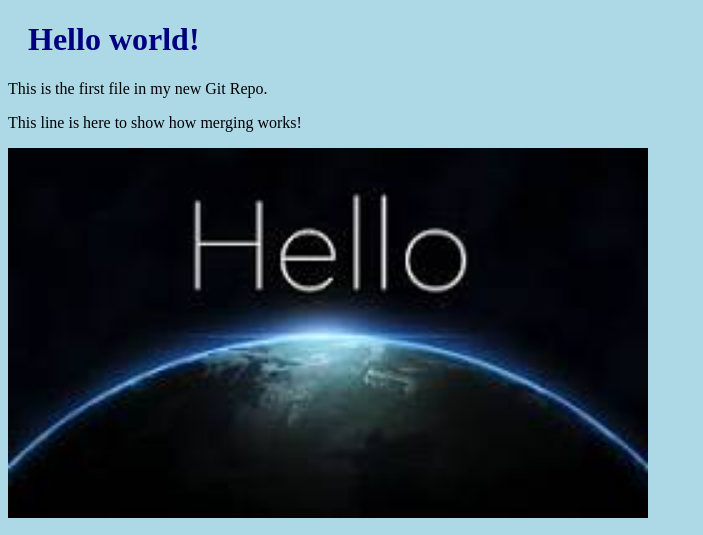
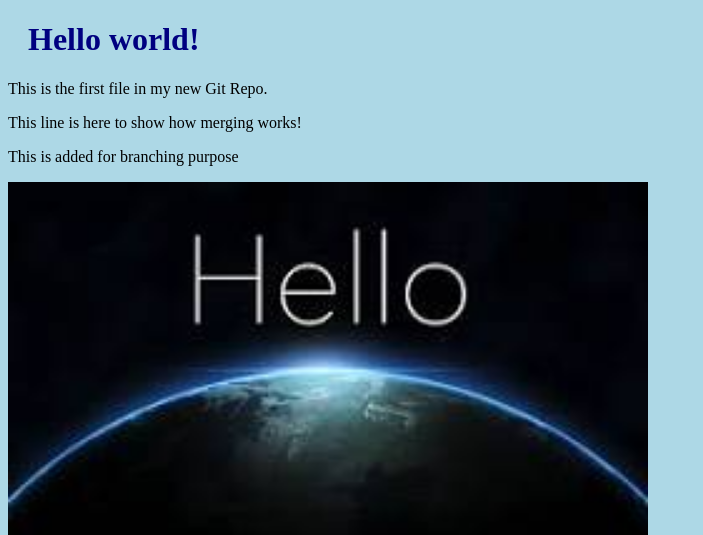
Before and after one commit to nidhi14021/Demo, a plain HTML site: page index.html in a window 1280 px wide. Shown: the top 535 px of the page, without its empty margins (0-703 px from the left). Drawn offline with Linux system fonts and the light colour scheme.

Commit message:
added branching msg

```diff
--- a/index.html
+++ b/index.html
@@ -10,7 +10,7 @@
 <p>This is the first file in my new Git Repo.</p>
 <p>This line is here to show how merging works!</p>
 
-
+<p>This is added for branching purpose</p>
 <div><img src="download (3).jpeg" alt="Hello World from Space"
     style="width:100%;max-width:640px"></div>
 <p>A new line in our file!</p>
```
